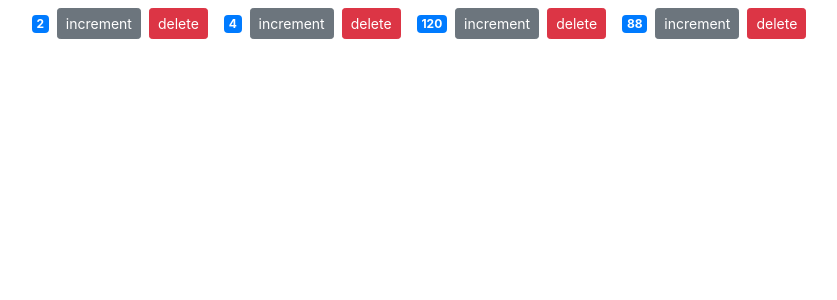
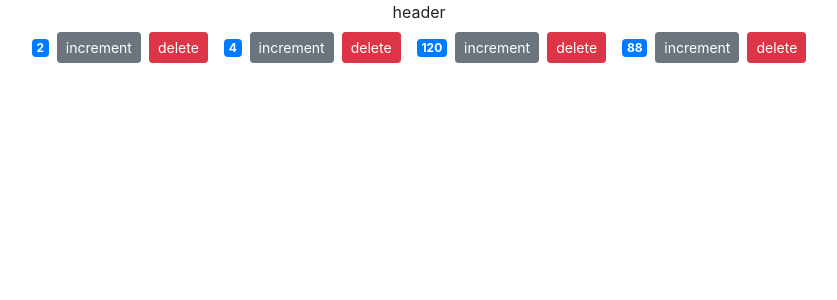
Before and after one commit to jesiolowski-wsb/2022_counter_app, a React (Create React App) app: page / in a window 1280 px wide. Shown: the top 300 px of the page, without its empty margins (221-1058 px from the left). Built offline with nearby package versions, Linux system fonts and the light colour scheme.

Commit message:
returning more than 1 elements from counters

```diff
--- a/src/components/counters.jsx
+++ b/src/components/counters.jsx
@@ -14,9 +14,14 @@ const Counters = () => {
     setCounters(newCounters);
   };
 
-  return counters.map((coo) => (
-    <Counter key={coo.id} counter={coo} onDelete={handleDelete} />
-  ));
+  return (
+    <>
+      <div>header</div>
+      {counters.map((coo) => (
+        <Counter key={coo.id} counter={coo} onDelete={handleDelete} />
+      ))}
+    </>
+  );
 };
 
 export default Counters;
```
